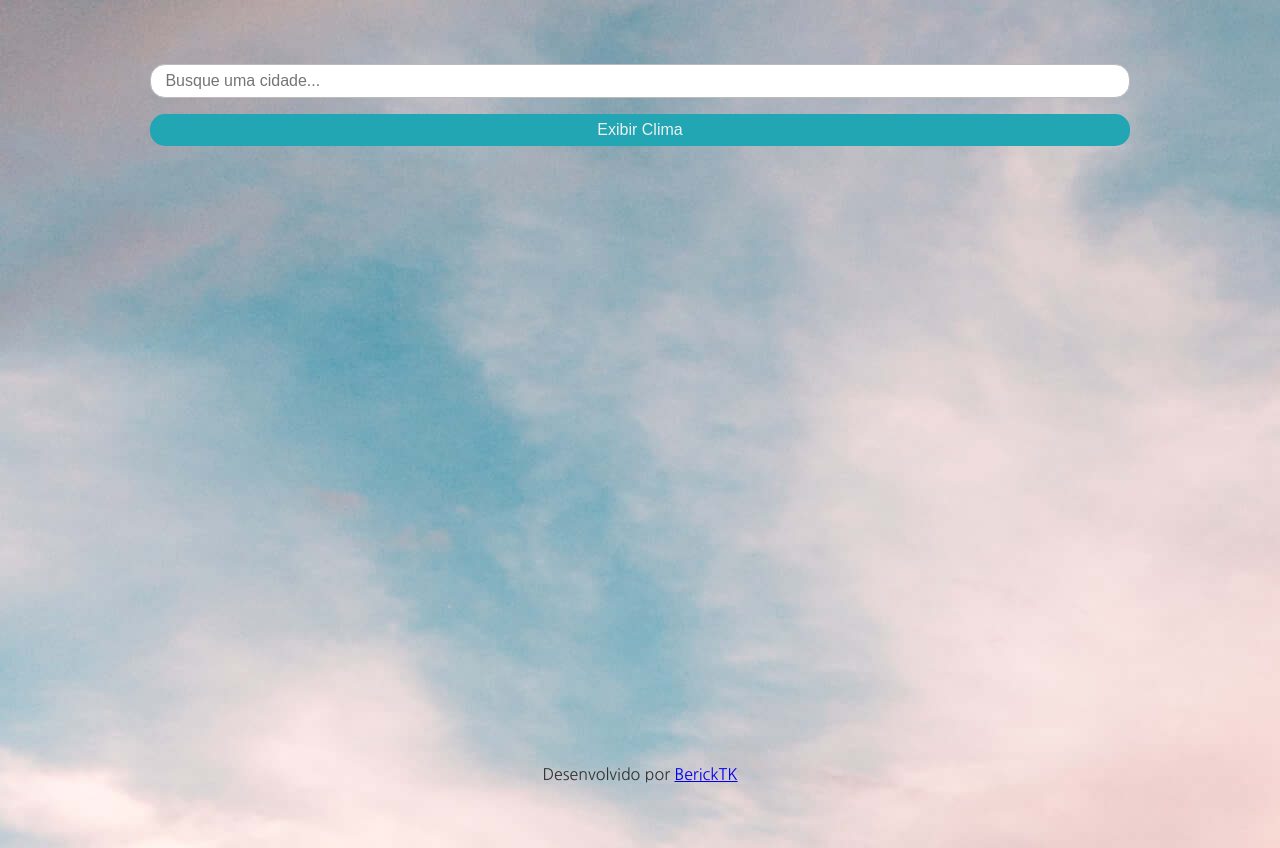
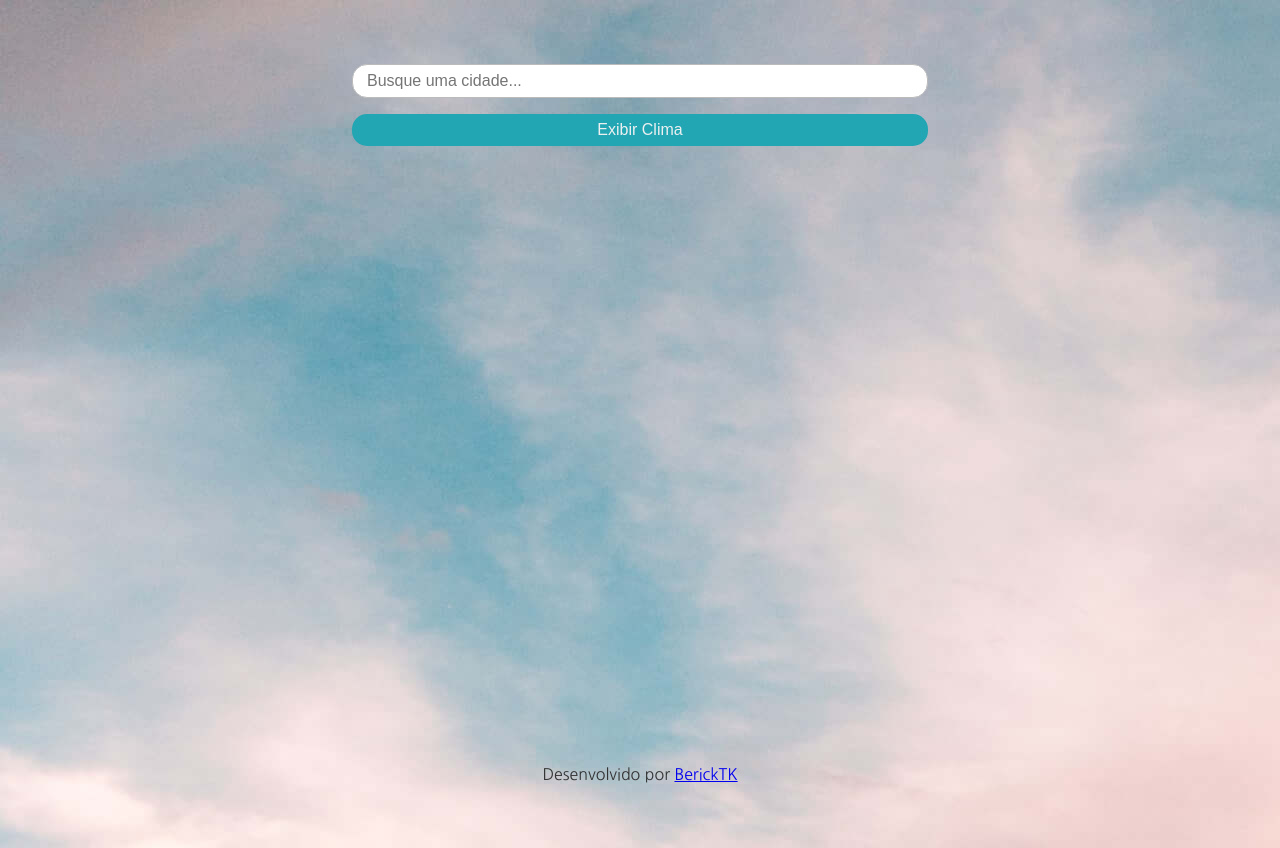
Before and after one commit to bericktk/api-clima, a plain HTML site: page index.html in a window 1280 px wide. Drawn offline with Linux system fonts and the light colour scheme; no server answers.

Commit message:
Update style.css

```diff
--- a/style.css
+++ b/style.css
@@ -25,7 +25,7 @@ main{
 .input-form{
     display: flex;
     flex-direction: column;
-    width: 85%;
+    width: 50%;
 }
 
 .input-city, .form-btn{
```
